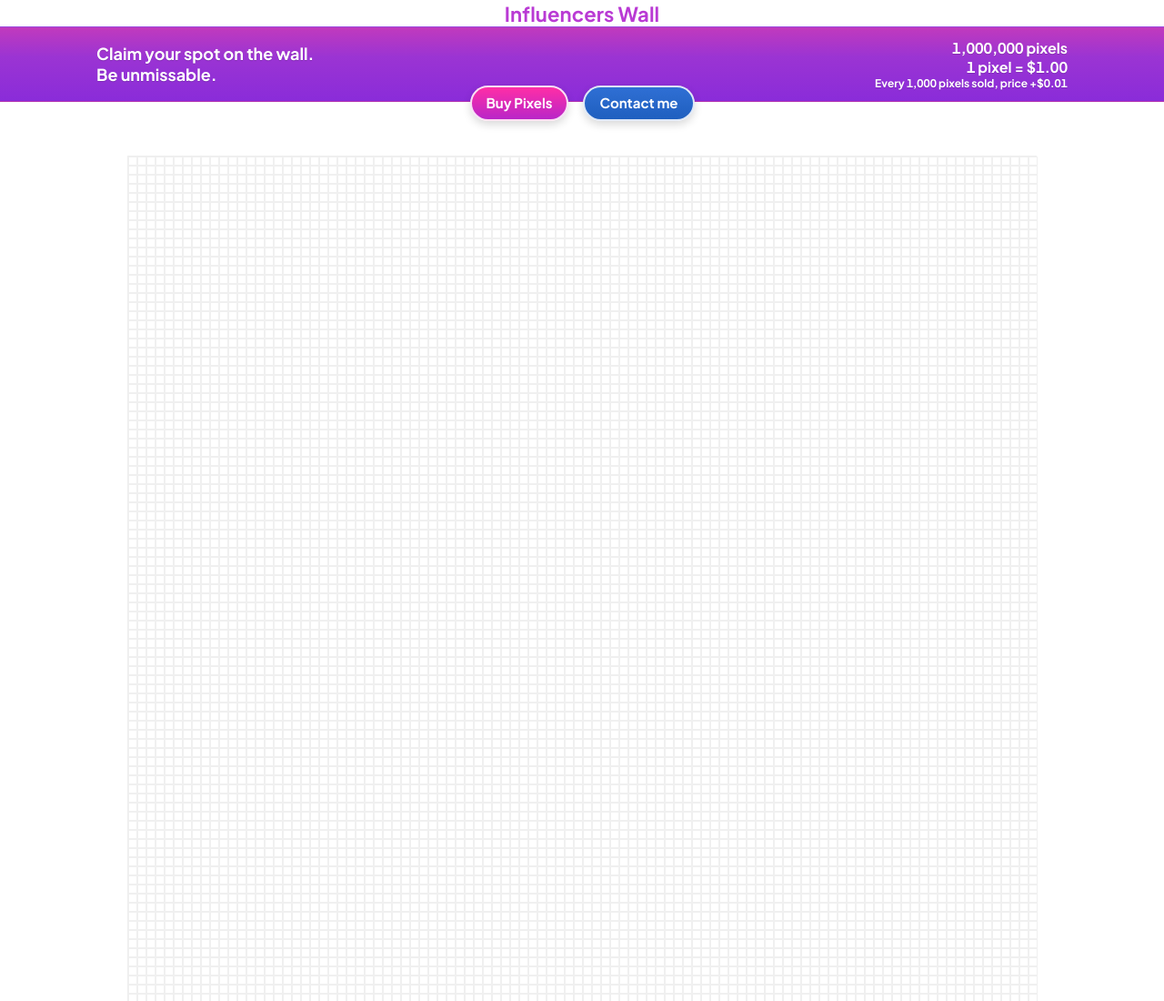
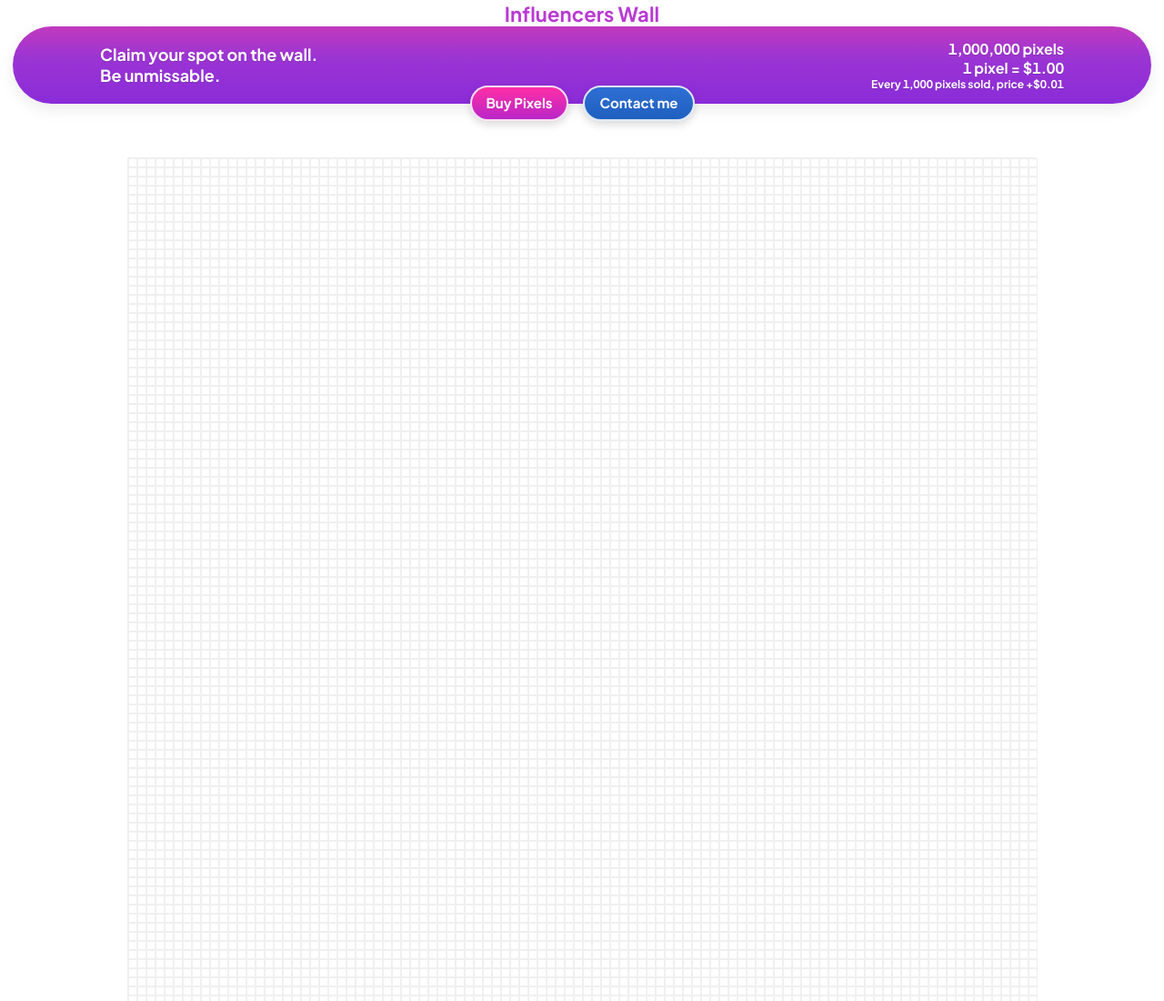
Before and after one commit to GRBUZ/newfixrepo, a website: page index.html in a window 1280 px wide. Shown: the top 1100 px of the page at 91% size. Drawn offline with Linux system fonts and the light colour scheme; no server answers.

Commit message:
pillupatch

```diff
--- a/css/style.css
+++ b/css/style.css
@@ -425,3 +425,27 @@ main{ padding-top: 20px; }  /* ajuste 12–28px selon ton recouvrement */
   font-variant-numeric: tabular-nums;        /* chiffres alignés */
   font-feature-settings: "tnum";
 }
+/* Bande violette en forme de pilule (bouts arrondis) */
+.masthead-strip{
+  border-radius: 9999px;          /* arrondit fortement les deux extrémités */
+  margin: 0 14px;                 /* laisse voir les coins arrondis (sinon collé au bord) */
+  overflow: hidden;               /* clippe le gradient aux coins arrondis */
+  box-shadow: 0 6px 18px rgba(0,0,0,.08); /* léger relief comme sur ta capture */
+  border-top: 0;                  /* option : on enlève le liseré si besoin */
+  border-bottom: 0;
+}
+
+/* Un peu de padding pour respirer dans la pilule */
+.masthead-inner{
+  padding: 14px 20px;
+}
+
+/* Boutons qui chevauchent toujours proprement */
+.masthead-actions{
+  top: -20px;                     /* ajuste -18/-22 selon ton rendu */
+}
+
+/* Mobile : un peu plus de marge latérale */
+@media (max-width:760px){
+  .masthead-strip{ margin: 0 10px; }
+}
```
